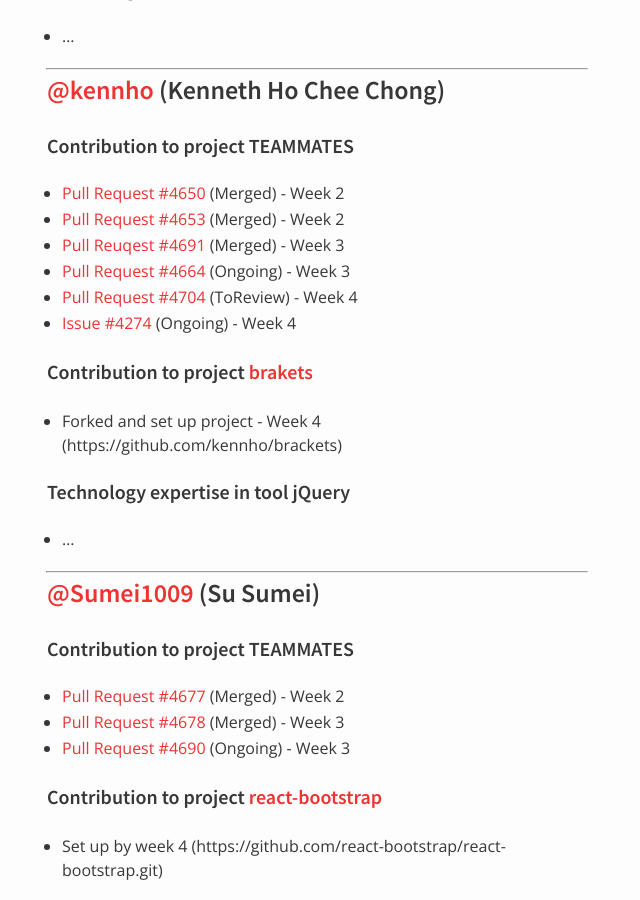
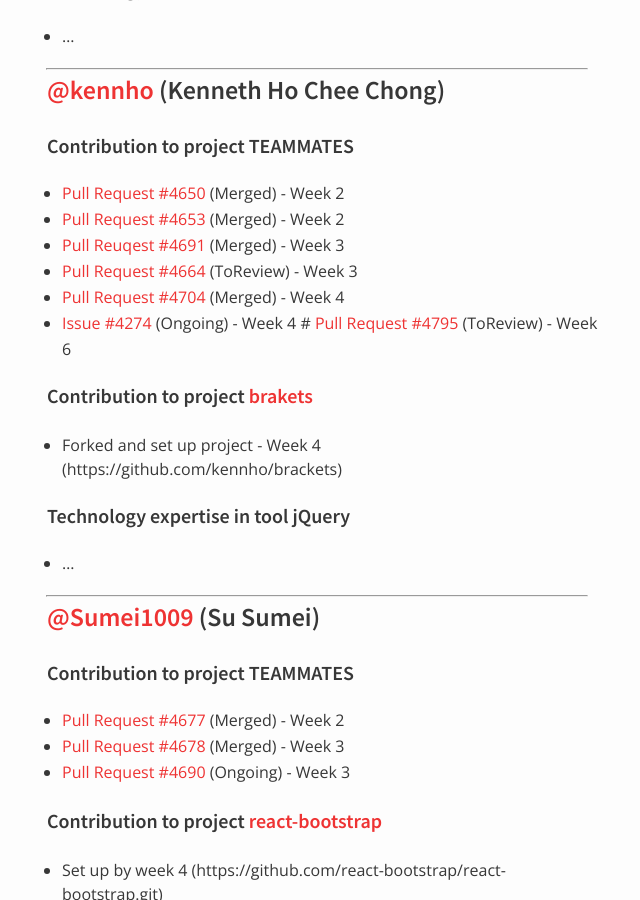
Before and after one commit to nus-oss/cs3281-AY1516S2-website, a Jekyll site: the page built from teams/teammates.md, in a window 1280 px wide and 900 px high, scrolled down 1507 px. Shown: the whole window, without its empty margins (323-963 px from the left). Built offline with Jekyll 4.4.1, drawn with Linux system fonts in a browser that asks for light colours.

Commit message:
Updated progress for @kennho

```diff
--- a/teams/teammates.md
+++ b/teams/teammates.md
@@ -62,9 +62,10 @@
  * [Pull Request #4650](https://github.com/TEAMMATES/repo/pull/4650) (Merged) - Week 2
  * [Pull Request #4653](https://github.com/TEAMMATES/repo/pull/4653) (Merged) - Week 2
  * [Pull Reuqest #4691](https://github.com/TEAMMATES/repo/pull/4691) (Merged) - Week 3
- * [Pull Request #4664](https://github.com/TEAMMATES/repo/pull/4664) (Ongoing) - Week 3
- * [Pull Request #4704](https://github.com/TEAMMATES/repo/pull/4704) (ToReview) - Week 4
+ * [Pull Request #4664](https://github.com/TEAMMATES/repo/pull/4664) (ToReview) - Week 3
+ * [Pull Request #4704](https://github.com/TEAMMATES/repo/pull/4704) (Merged) - Week 4
  * [Issue #4274](https://github.com/TEAMMATES/repo/issues/4274) (Ongoing) - Week 4
+ # [Pull Request #4795](https://github.com/TEAMMATES/teammates/pull/4795) (ToReview) - Week 6
 
 #### Contribution to project [brakets](https://github.com/adobe/brackets)
  * Forked and set up project - Week 4 (https://github.com/kennho/brackets)
```
